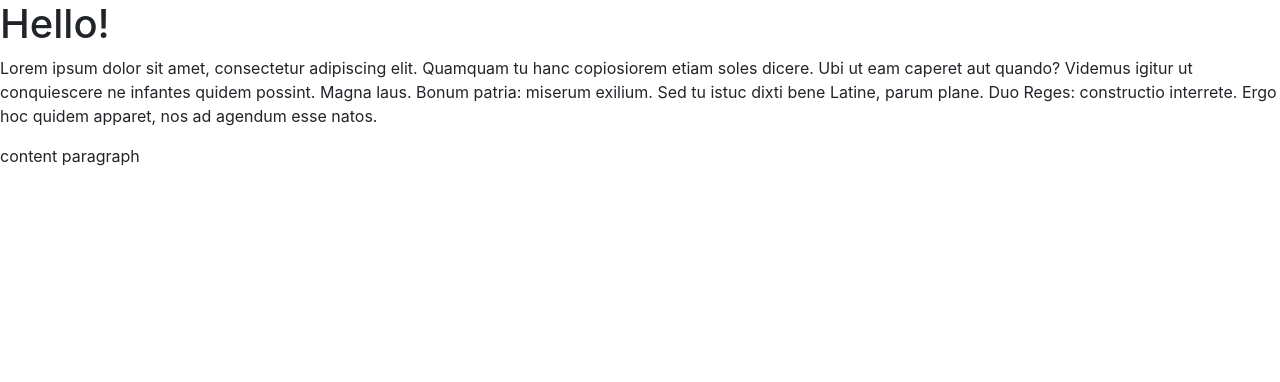
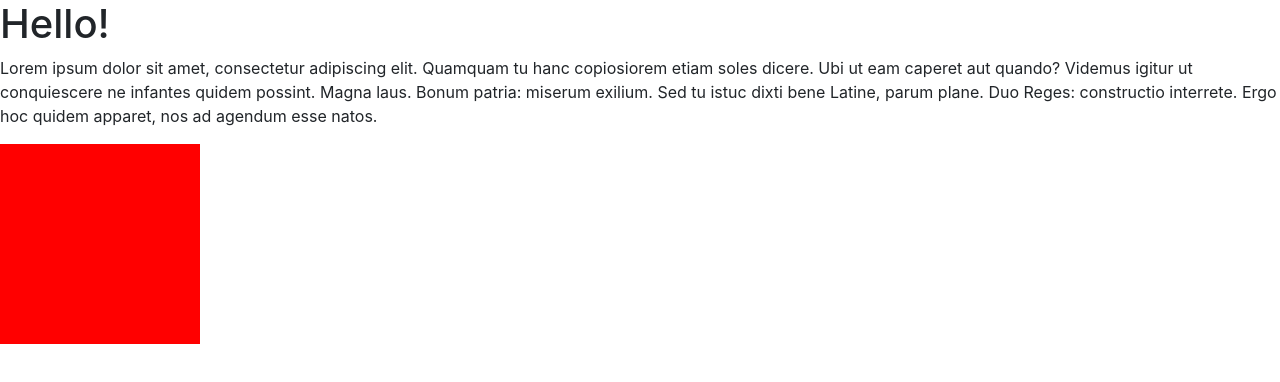
Before and after one commit to NicJr1110/react-nic-app, a React (Create React App) app: page / in a window 1280 px wide. Shown: the top 382 px of the page. Built offline with nearby package versions, Linux system fonts and the light colour scheme.

Commit message:
create and add red square component

```diff
--- a/src/App.js
+++ b/src/App.js
@@ -1,11 +1,11 @@
 import React from 'react'; // This is what makes the file aware it is a react file. So always needed
 import Header from "./Header";  //This allows us access to header. bit like  namespace
-import Content from "./Content";
+import Square from "./Square";
 
 let App = () => (         //  the function has a capital as Babbel turns this into a Class later when turning the beneath into JS
   <React.Fragment>
     <Header />
-    <Content />
+    <Square />
   </React.Fragment>
 );
 
--- a/src/Content.js
+++ /dev/null
@@ -1,10 +0,0 @@
-import React from 'react';
-
-let Header = () => (
-    <main>
-        <p> content paragraph</p>
-    </main>
-);
-
-
-export default Header;
--- /dev/null
+++ b/src/Square.js
@@ -0,0 +1,14 @@
+import React from 'react';
+
+const divStyle = {
+    background: 'red',
+    height: 200,
+    width: 200
+}
+
+let Square = () => (
+    <div style={divStyle}></div>
+);
+
+
+export default Square;
```
